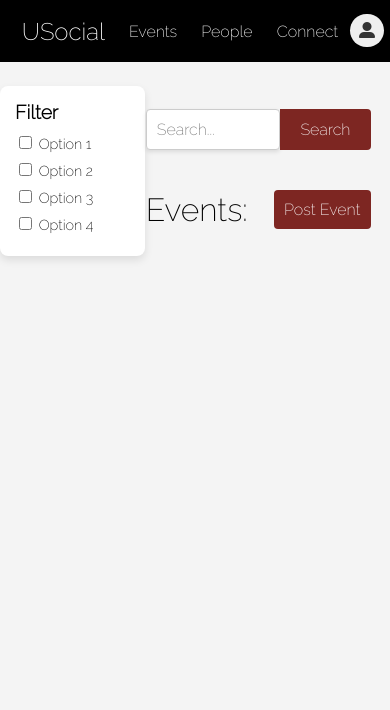
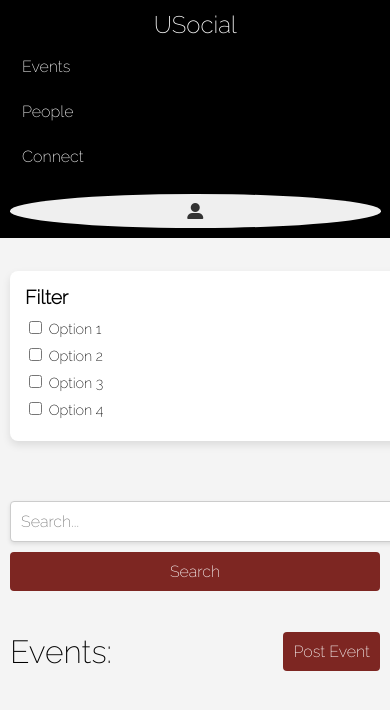
Before and after one commit to punya124/HackUMass, a Flask app: page /events in a window 390 px wide; the page is wider, and only the part inside the window is pictured. Shown: the top 710 px of that part. Run offline with Flask 3, Linux system fonts and the light colour scheme; data that the repository does not hold is empty; some libraries are stand-ins or nearby versions.

Commit message:
css changes

```diff
--- a/static/pages.css
+++ b/static/pages.css
@@ -274,3 +274,48 @@ body {
     justify-content: space-between;
     align-items: center;
 }
+
+/* Your existing styles above remain unchanged */
+
+/* Media Query for Mobile Devices */
+@media (max-width: 768px) {
+    /* Search bar adjustments */
+    .search-bar {
+        flex-direction: column;
+        gap: 10px;
+        margin: 20px auto;
+    }
+
+    .search-input, .search-button {
+        width: 100%;
+        border-radius: 4px;
+    }
+
+    .box-list {
+        padding: 0;
+    }
+
+    .box {
+        flex-direction: column;
+        align-items: center;
+        text-align: center;
+    }
+
+    .box img {
+        width: 80%;
+        height: auto;
+        margin-bottom: 10px;
+    }
+
+    .box-items {
+        text-align: center;
+        margin-top: 10px;
+    }
+
+    /* Modal adjustments */
+    .modal-content {
+        width: 90%;
+        max-width: 400px;
+        padding: 20px;
+    }
+}
--- a/static/styles.css
+++ b/static/styles.css
@@ -84,3 +84,55 @@ a {
 #accnt-button:hover {
     background-color: rgb(161, 70, 65);
 }
+
+
+/* Your existing styles above remain unchanged */
+
+/* Media Query for Mobile Devices */
+@media (max-width: 768px) {
+    /* Top bar adjustments */
+    #topbar {
+        flex-direction: column;
+        align-items: flex-start;
+        height: auto;
+        padding: 10px;
+    }
+
+    #nav-links {
+        flex-direction: column;
+        align-items: flex-start;
+        gap: 10px;
+        width: 100%;
+        margin-top: 10px;
+    }
+
+    #logo {
+        width: 100%;
+        text-align: center;
+    }
+
+    /* Container adjustments */
+    .container {
+        flex-direction: column;
+        padding: 10px;
+        gap: 20px;
+    }
+
+    .filter-section {
+        width: 100%;
+        margin-bottom: 20px;
+    }
+
+    .main {
+        width: 100%;
+        margin: 0;
+        left: 0;
+        max-width: 100%;
+    }
+
+    /* Button adjustments */
+    #signup-button, #accnt-button {
+        width: 100%;
+        margin-top: 10px;
+    }
+}
```
